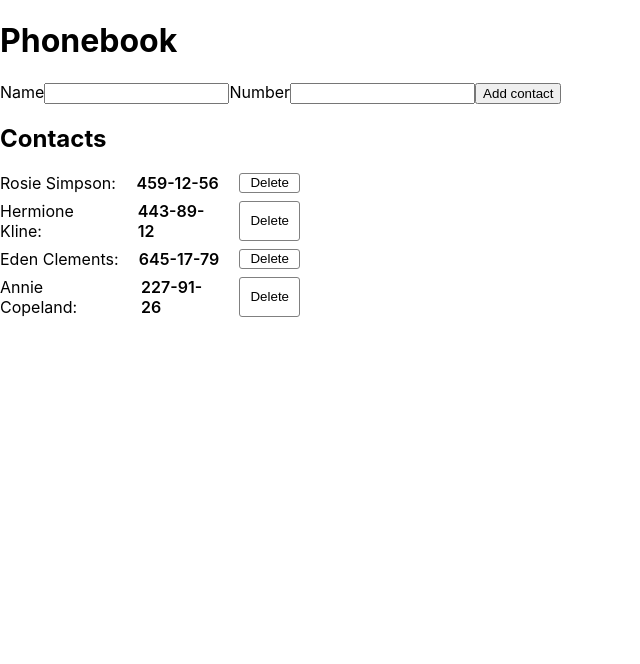
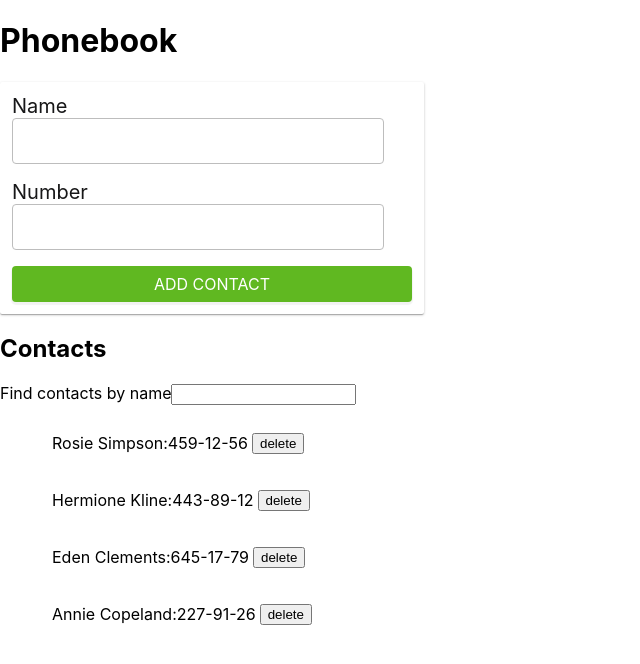
Before and after one commit to RuslanaSemenenko/goit-react-hw-02-phonebook, a React (Create React App) app: page / in a window 1280 px wide. Shown: the top 664 px of the page, without its empty margins (0-640 px from the left). Built offline with nearby package versions, Linux system fonts and the light colour scheme.

Commit message:
homework

```diff
--- a/src/components/App.jsx
+++ b/src/components/App.jsx
@@ -1,95 +1,178 @@
+// import React, { Component } from 'react';
+// import PropTypes from 'prop-types';
+// import { nanoid } from 'nanoid';
+// import { v4 as uuidv4 } from 'uuid';
+// import { ContactForm } from './ContactForm/ContactForm';
+// import { ContactList } from './ContactList/ContactList';
+// import { Filter } from './Filter/Filter';
+// import css from './App.module.css';
+
+// class App extends Component {
+//   state = {
+//     contacts: [
+//       { id: nanoid(), name: 'Rosie Simpson', number: '459-12-56' },
+//       { id: nanoid(), name: 'Hermione Kline', number: '443-89-12' },
+//       { id: nanoid(), name: 'Eden Clements', number: '645-17-79' },
+//       { id: nanoid(), name: 'Annie Copeland', number: '227-91-26' },
+//     ],
+//     filter: '',
+//     name: '',
+//     number: '',
+//   };
+
+//   handleNameChange = e => {
+//     this.setState({ name: e.target.value });
+//   };
+
+//   handleNumberChange = e => {
+//     this.setState({ number: e.target.value });
+//   };
+
+//   handleSubmit = e => {
+//     e.preventDefault();
+//     const { contacts, name, number } = this.state;
+
+//     if (!name.trim() || !number.trim()) {
+//       return;
+//     }
+
+//     const contact = { id: uuidv4(), name, number };
+//     this.setState({ contacts: [...contacts, contact], name: '', number: '' });
+//   };
+
+//   render() {
+//     const { contacts, name, number } = this.state;
+
+//     return (
+//       <div>
+//         <h1>Phonebook</h1>
+//         <form onSubmit={this.handleSubmit}>
+//           <label>
+//             Name
+//             <input
+//               type="text"
+//               name="name"
+//               value={name}
+//               onChange={this.handleNameChange}
+//               pattern="^[a-zA-Zа-яА-Я]+(([' -][a-zA-Zа-яА-Я ])?[a-zA-Zа-яА-Я]*)*$"
+//               title="Name may contain only letters, apostrophe, dash and spaces. For example Adrian, Jacob Mercer, Charles de Batz de Castelmore d'Artagnan"
+//               required
+//             />
+//           </label>
+//           <label>
+//             Number
+//             <input
+//               type="tel"
+//               name="number"
+//               value={number}
+//               onChange={this.handleNumberChange}
+//               pattern="\+?\d{1,4}?[-.\s]?\(?\d{1,3}?\)?[-.\s]?\d{1,4}[-.\s]?\d{1,4}[-.\s]?\d{1,9}"
+//               title="Phone number must be digits and can contain spaces, dashes, parentheses and can start with +"
+//               required
+//             />
+//           </label>
+//           <button type="submit">Add contact</button>
+//         </form>
+//         <h2>Contacts</h2>
+//         <ContactList contacts={contacts} />
+//       </div>
+//     );
+//   }
+// }
+
+// App.propTypes = {
+//   contacts: PropTypes.arrayOf(
+//     PropTypes.shape({
+//       id: PropTypes.string.isRequired,
+//       name: PropTypes.string.isRequired,
+//       number: PropTypes.string.isRequired,
+//     })
+//   ),
+//   name: PropTypes.string.isRequired,
+//   number: PropTypes.string.isRequired,
+// };
+
+// export default App;
+
 import React, { Component } from 'react';
-import PropTypes from 'prop-types';
-import { nanoid } from 'nanoid';
 import { v4 as uuidv4 } from 'uuid';
-import { ContactForm } from './ContactForm/ContactForm';
-import { ContactList } from './ContactList/ContactList';
-import { Filter } from './Filter/Filter';
-import css from './App.module.css';
+import ContactList from './ContactList/ContactList';
+import Filter from './Filter/Filter';
+import ContactForm from './ContactForm/ContactForm';
 
-class App extends Component {
+export default class App extends Component {
   state = {
     contacts: [
-      { id: nanoid(), name: 'Rosie Simpson', number: '459-12-56' },
-      { id: nanoid(), name: 'Hermione Kline', number: '443-89-12' },
-      { id: nanoid(), name: 'Eden Clements', number: '645-17-79' },
-      { id: nanoid(), name: 'Annie Copeland', number: '227-91-26' },
+      { id: 'id-1', name: 'Rosie Simpson', number: '459-12-56' },
+      { id: 'id-2', name: 'Hermione Kline', number: '443-89-12' },
+      { id: 'id-3', name: 'Eden Clements', number: '645-17-79' },
+      { id: 'id-4', name: 'Annie Copeland', number: '227-91-26' },
     ],
     filter: '',
-    name: '',
-    number: '',
   };
 
-  handleNameChange = e => {
-    this.setState({ name: e.target.value });
+  addContact = task => {
+    const searchSameName = this.state.contacts
+      .map(cont => cont.name)
+      .includes(task.name);
+
+    if (searchSameName) {
+      alert(`${task.name} is already in contacts`);
+    } else if (task.name.length === 0) {
+      alert('Fields must be filled!');
+    } else {
+      const contact = {
+        ...task,
+        id: uuidv4(),
+      };
+
+      this.setState(prevState => ({
+        contacts: [...prevState.contacts, contact],
+      }));
+    }
   };
 
-  handleNumberChange = e => {
-    this.setState({ number: e.target.value });
+  changeFilter = filter => {
+    this.setState({ filter });
   };
 
-  handleSubmit = e => {
-    e.preventDefault();
-    const { contacts, name, number } = this.state;
+  getVisibleContacts = () => {
+    const { contacts, filter } = this.state;
 
-    if (!name.trim() || !number.trim()) {
-      return;
-    }
+    return contacts.filter(contacts =>
+      contacts.name.toLowerCase().includes(filter.toLowerCase())
+    );
+  };
 
-    const contact = { id: uuidv4(), name, number };
-    this.setState({ contacts: [...contacts, contact], name: '', number: '' });
+  removeContact = contactId => {
+    this.setState(prevState => {
+      return {
+        contacts: prevState.contacts.filter(({ id }) => id !== contactId),
+      };
+    });
   };
 
   render() {
-    const { contacts, name, number } = this.state;
+    const { filter } = this.state;
+
+    const visibleContacts = this.getVisibleContacts();
 
     return (
       <div>
         <h1>Phonebook</h1>
-        <form onSubmit={this.handleSubmit}>
-          <label>
-            Name
-            <input
-              type="text"
-              name="name"
-              value={name}
-              onChange={this.handleNameChange}
-              pattern="^[a-zA-Zа-яА-Я]+(([' -][a-zA-Zа-яА-Я ])?[a-zA-Zа-яА-Я]*)*$"
-              title="Name may contain only letters, apostrophe, dash and spaces. For example Adrian, Jacob Mercer, Charles de Batz de Castelmore d'Artagnan"
-              required
-            />
-          </label>
-          <label>
-            Number
-            <input
-              type="tel"
-              name="number"
-              value={number}
-              onChange={this.handleNumberChange}
-              pattern="\+?\d{1,4}?[-.\s]?\(?\d{1,3}?\)?[-.\s]?\d{1,4}[-.\s]?\d{1,4}[-.\s]?\d{1,9}"
-              title="Phone number must be digits and can contain spaces, dashes, parentheses and can start with +"
-              required
-            />
-          </label>
-          <button type="submit">Add contact</button>
-        </form>
+
+        <ContactForm onAddContact={this.addContact} />
         <h2>Contacts</h2>
-        <ContactList contacts={contacts} />
+        {visibleContacts.length > 1 && (
+          <Filter value={filter} onChangeFilter={this.changeFilter} />
+        )}
+        {visibleContacts.length > 0 && (
+          <ContactList
+            contacts={visibleContacts}
+            onRemoveContact={this.removeContact}
+          />
+        )}
       </div>
     );
   }
 }
-
-App.propTypes = {
-  contacts: PropTypes.arrayOf(
-    PropTypes.shape({
-      id: PropTypes.string.isRequired,
-      name: PropTypes.string.isRequired,
-      number: PropTypes.string.isRequired,
-    })
-  ),
-  name: PropTypes.string.isRequired,
-  number: PropTypes.string.isRequired,
-};
-
-export default App;
--- a/src/components/App.module.css
+++ /dev/null
@@ -1,5 +0,0 @@
-.conteiner {
-    display: flex;
-    flex-direction: column;
-    padding: 34px;
-}
--- a/src/components/ContactForm/ContactForm.jsx
+++ b/src/components/ContactForm/ContactForm.jsx
@@ -1,72 +1,134 @@
-import { Component } from 'react';
-import css from './ContactForm.module.css';
+// import { Component } from 'react';
+// import css from './ContactForm.module.css';
+// import PropTypes from 'prop-types';
+
+// export class ContactForm extends Component {
+//   state = {
+//     name: '',
+//     number: '',
+//   };
+
+//   resetForm = () => {
+//     this.setState({ name: '', number: '' });
+//     };
+
+//   onChangeInput = evt => {
+//     const { name, value } = evt.currentTarget;
+//     this.setState({ [name]: value });
+//   };
+
+//   render() {
+//     return (
+//       <>
+//         <form
+//           className={css.formstyle}
+//           onSubmit={evt => {
+//             evt.preventDefault();
+//             this.props.addContact(this.state);
+//             this.resetForm();
+//           }}
+//         >
+//           <label className={css.label}>
+//             Name
+//             <br />
+//             <input
+//               className={css.input}
+//               onChange={this.onChangeInput}
+//               value={this.state.name}
+//               type="text"
+//               name="name"
+//               pattern="^[a-zA-Zа-яА-Я]+(([' -][a-zA-Zа-яА-Я ])?[a-zA-Zа-яА-Я]*)*$"
+//               title="Name may contain only letters, apostrophe, dash and spaces. For example Adrian, Jacob Mercer, Charles de Batz de Castelmore d'Artagnan"
+//               required
+//             />
+//           </label>
+//           <br />
+//           <label htmlFor="">
+//             Number
+//             <br />
+//             <input
+//               className={css.input}
+//               onChange={this.onChangeInput}
+//               value={this.state.number}
+//               type="tel"
+//               name="number"
+//               pattern="\+?\d{1,4}?[-.\s]?\(?\d{1,3}?\)?[-.\s]?\d{1,4}[-.\s]?\d{1,4}[-.\s]?\d{1,9}"
+//               title="Phone number must be digits and can contain spaces, dashes, parentheses and can start with +"
+//               required
+//             />
+//           </label>
+//           <br />
+//           <button className={css.button} type="submit">
+//             Add contact
+//           </button>
+//         </form>
+//       </>
+//     );
+//   }
+// }
+
+// ContactForm.propTypes = {
+//   addContact: PropTypes.func.isRequired,
+// };
+
+
+import React, { Component } from 'react';
 import PropTypes from 'prop-types';
+import styles from './ContactForm.module.css';
 
-export class ContactForm extends Component {
+export default class ContactForm extends Component {
   state = {
     name: '',
     number: '',
   };
 
-  resetForm = () => {
+  handleChange = e => {
+    const { name, value } = e.target;
+    this.setState({
+      [name]: value,
+    });
+  };
+
+  handleSubmit = e => {
+    e.preventDefault();
+
+    this.props.onAddContact({ ...this.state });
+
     this.setState({ name: '', number: '' });
   };
-
-  onChangeInput = evt => {
-    const { name, value } = evt.currentTarget;
-    this.setState({ [name]: value });
-  };
-
   render() {
     return (
-      <>
-        <form
-          className={css.formstyle}
-          onSubmit={evt => {
-            evt.preventDefault();
-            this.props.addContact(this.state);
-            this.resetForm();
-          }}
-        >
-          <label className={css.label}>
+      <form className={styles.TaskEditor} onSubmit={this.handleSubmit}>
+        <label className={styles.TaskEditor_label}>
           Name
-            <br />
           <input
-              className={css.input}
-              onChange={this.onChangeInput}
-              value={this.state.name}
+            className={styles.TaskEditor_input}
             type="text"
             name="name"
-              pattern="^[a-zA-Zа-яА-Я]+(([' -][a-zA-Zа-яА-Я ])?[a-zA-Zа-яА-Я]*)*$"
-              title="Name may contain only letters, apostrophe, dash and spaces. For example Adrian, Jacob Mercer, Charles de Batz de Castelmore d'Artagnan"
-              required
+            value={this.state.name}
+            onChange={this.handleChange}
           />
         </label>
-          <br />
-          <label htmlFor="">
+        <label className={styles.TaskEditor_label}>
           Number
-            <br />
           <input
-              className={css.input}
-              onChange={this.onChangeInput}
+            className={styles.TaskEditor_input}
+            type="text"
+            name="number"
             value={this.state.number}
-              type="tel"
-              name="number"
-              pattern="\+?\d{1,4}?[-.\s]?\(?\d{1,3}?\)?[-.\s]?\d{1,4}[-.\s]?\d{1,4}[-.\s]?\d{1,9}"
-              title="Phone number must be digits and can contain spaces, dashes, parentheses and can start with +"
-              required
+            onChange={this.handleChange}
           />
         </label>
-          <br />
-          <button className={css.button} type="submit">
+        <button className={styles.TaskEditor_button} type="submit">
           Add contact
         </button>
       </form>
-      </>
     );
   }
 }
 
 ContactForm.propTypes = {
-  addContact: PropTypes.func.isRequired,
+  onAddContact: PropTypes.func.isRequired,
+  name: PropTypes.string.isRequired,
+  number: PropTypes.string.isRequired,
 };
--- a/src/components/ContactForm/ContactForm.module.css
+++ b/src/components/ContactForm/ContactForm.module.css
@@ -1,26 +1,56 @@
-.formstyle {
-  padding: 24px;
-  border: 2px solid grey;
-  width: 350px;
+.TaskEditor {
+  display: flex;
+  flex-direction: column;
+  padding: 12px;
+  width: 400px;
+  border-radius: 2px;
+  box-shadow: 0px 1px 3px 0px rgba(0, 0, 0, 0.2),
+    0px 1px 1px 0px rgba(0, 0, 0, 0.14), 0px 2px 1px -1px rgba(0, 0, 0, 0.12);
+  margin-bottom: 16px;
 }
 
-.label {
-  margin-bottom: 10px;
+.TaskEditor_label {
+  display: inline-block;
+  margin-bottom: 16px;
+  font-size: 20px;
+  color: #171718;
+  cursor: pointer;
 }
 
-.input {
-  margin-top: 10px;
-  margin-bottom: 8px;
+.TaskEditor_input {
+  color: #171718;
+  font: inherit;
+  font-size: 1.2rem;
+  padding: 10px;
+  border-radius: 4px;
+  border: 1px solid #bdbdbd;
+  width: 350px;
+  outline: 0;
 }
 
-.button {
-  margin-top: 10px;
-  background-color: white;
-  border: 1px solid gray;
-  border-radius: 3px;
-  padding: 1px 10px;
+.TaskEditorinput:focus {
+  border: 1px solid #2b32b2;
 }
 
-.button:hover {
-  background: rgb(240, 240, 240);
+.TaskEditor_button {
+  display: inline-flex;
+  align-items: center;
+  justify-content: center;
+  color: #fff;
+  background-color: #60b821;
+  border: 0;
+  outline: 0;
+  padding: 8px 24px;
+  border-radius: 4px;
+  cursor: pointer;
+  box-shadow: 0px 2px 1px 1px rgba(0, 0, 0, 0.05);
+  font: inherit;
+  text-transform: uppercase;
+  user-select: none;
+  transition: background-color 200ms ease-in-out;
 }
+
+.TaskEditor_button:hover {
+  box-shadow: 0px 2px 1px 1px rgba(0, 0, 0, 0.15);
+  background-color: #303f9f;
+}
--- a/src/components/ContactList/ContactList.jsx
+++ b/src/components/ContactList/ContactList.jsx
@@ -1,31 +1,67 @@
+// import PropTypes from 'prop-types';
+// import css from './ContactList.module.css';
+
+// export const ContactList = ({ contacts, delContact }) => {
+//   return (
+//     <ul className={css.list}>
+//       {contacts.map(contact => {
+//         return (
+//           <li className={css.item} key={contact.id}>
+//             <span>{contact.name}:</span>
+//             <span className={css.number}>{contact.number}</span>
+//             <button
+//               className={css.button}
+//               type="button"
+//               onClick={() => {
+//                 delContact(contact.id);
+//               }}
+//             >
+//               Delete
+//             </button>
+//           </li>
+//         );
+//       })}
+//     </ul>
+//   );
+// };
+
+// ContactList.propTypes = {
+//   delContact: PropTypes.func.isRequired,
+//   contacts: PropTypes.array.isRequired,
+// };
+
+import React from 'react';
 import PropTypes from 'prop-types';
-import css from './ContactList.module.css';
+import styles from './ContactList.module.css';
 
-export const ContactList = ({ contacts, delContact }) => {
-  return (
-    <ul className={css.list}>
-      {contacts.map(contact => {
-        return (
-          <li className={css.item} key={contact.id}>
-            <span>{contact.name}:</span>
-            <span className={css.number}>{contact.number}</span>
+const ContactList = ({ contacts, onRemoveContact }) => (
+  <ul className={styles.TaskList}>
+    {contacts.map(contact => (
+      <li className={styles.TaskList_item} key={contact.id}>
+        {contact.name + ':' + contact.number}
+        {
           <button
-              className={css.button}
+            className={styles.TaskList_button}
             type="button"
-              onClick={() => {
-                delContact(contact.id);
-              }}
+            name="delte"
+            onClick={() => onRemoveContact(contact.id)}
           >
-              Delete
+            delete
           </button>
+        }
       </li>
-        );
-      })}
+    ))}
   </ul>
 );
-};
 
 ContactList.propTypes = {
-  delContact: PropTypes.func.isRequired,
-  contacts: PropTypes.array.isRequired,
+  onRemoveContact: PropTypes.func.isRequired,
+  contacts: PropTypes.arrayOf(
+    PropTypes.shape({
+      id: PropTypes.string.isRequired,
+      name: PropTypes.string.isRequired,
+      number: PropTypes.string.isRequired,
+    })
+  ),
 };
+export default ContactList;
--- a/src/components/ContactList/ContactList.module.css
+++ b/src/components/ContactList/ContactList.module.css
@@ -1,27 +1,36 @@
-.list {
-  padding: 0;
+.TaskList {
+  width: 600px;
 }
 
-.item {
+.TaskList_item {
   display: flex;
-  gap: 20px;
-  width: 300px;
-  justify-content: space-between;
-  margin-bottom: 8px;
+  align-items: center;
+  padding: 12px;
 }
 
-.number {
-  font-weight: 600;
+.TaskList_item + .TaskList_item {
+  margin-top: 12px;
 }
 
-.button {
-  justify-content: flex-end;
-  background-color: white;
-  border: 1px solid gray;
-  border-radius: 3px;
-  padding: 1px 10px;
+.TaskList_item.completed {
+  background-color: green;
 }
 
-.button:hover {
-  background: rgb(240, 240, 240);
+.TaskList_text {
+  flex: 0 0 65%;
+  margin-top: 0;
+  margin-bottom: 0;
+  margin-right: 16px;
+  border-radius: 3px;
 }
+
+.TaskList_actions {
+  display: flex;
+  justify-content: center;
+
+}
+
+.TaskList_button {
+  margin-right: 4px;
+  margin-left: 4px;
+}
--- a/src/components/Filter/Filter.jsx
+++ b/src/components/Filter/Filter.jsx
@@ -1,25 +1,46 @@
-import css from './Filter.module.css';
+// import css from './Filter.module.css';
+// import PropTypes from 'prop-types';
+
+// export const Filter = ({ filter, onChangeInput }) => {
+//   return (
+//     <>
+//       <label>
+//         Find contacts by name
+//         <br />
+//         <input
+//           className={css.input}
+//           onChange={onChangeInput}
+//           value={filter}
+//           type="text"
+//           name="filter"
+//         />
+//       </label>
+//     </>
+//   );
+// };
+
+// Filter.propTypes = {
+//   filter: PropTypes.string.isRequired,
+//   onChangeInput: PropTypes.func.isRequired,
+// };
+
+import React from 'react';
 import PropTypes from 'prop-types';
 
-export const Filter = ({ filter, onChangeInput }) => {
+export default function Filter({ value, onChangeFilter }) {
   return (
-    <>
-      <label>
-        Find contacts by name
-        <br />
-        <input
-          className={css.input}
-          onChange={onChangeInput}
-          value={filter}
-          type="text"
-          name="filter"
-        />
-      </label>
-    </>
+    <div>
+      Find contacts by name
+      <input
+        type="text"
+        value={value}
+        onChange={e => onChangeFilter(e.target.value)}
+      />
+    </div>
   );
-};
+}
 
 Filter.propTypes = {
-  filter: PropTypes.string.isRequired,
-  onChangeInput: PropTypes.func.isRequired,
+  value: PropTypes.string.isRequired,
+  onchangeFilter: PropTypes.func.isRequired,
 };
```
Lines whose indentation alone changed are shown as unchanged.
